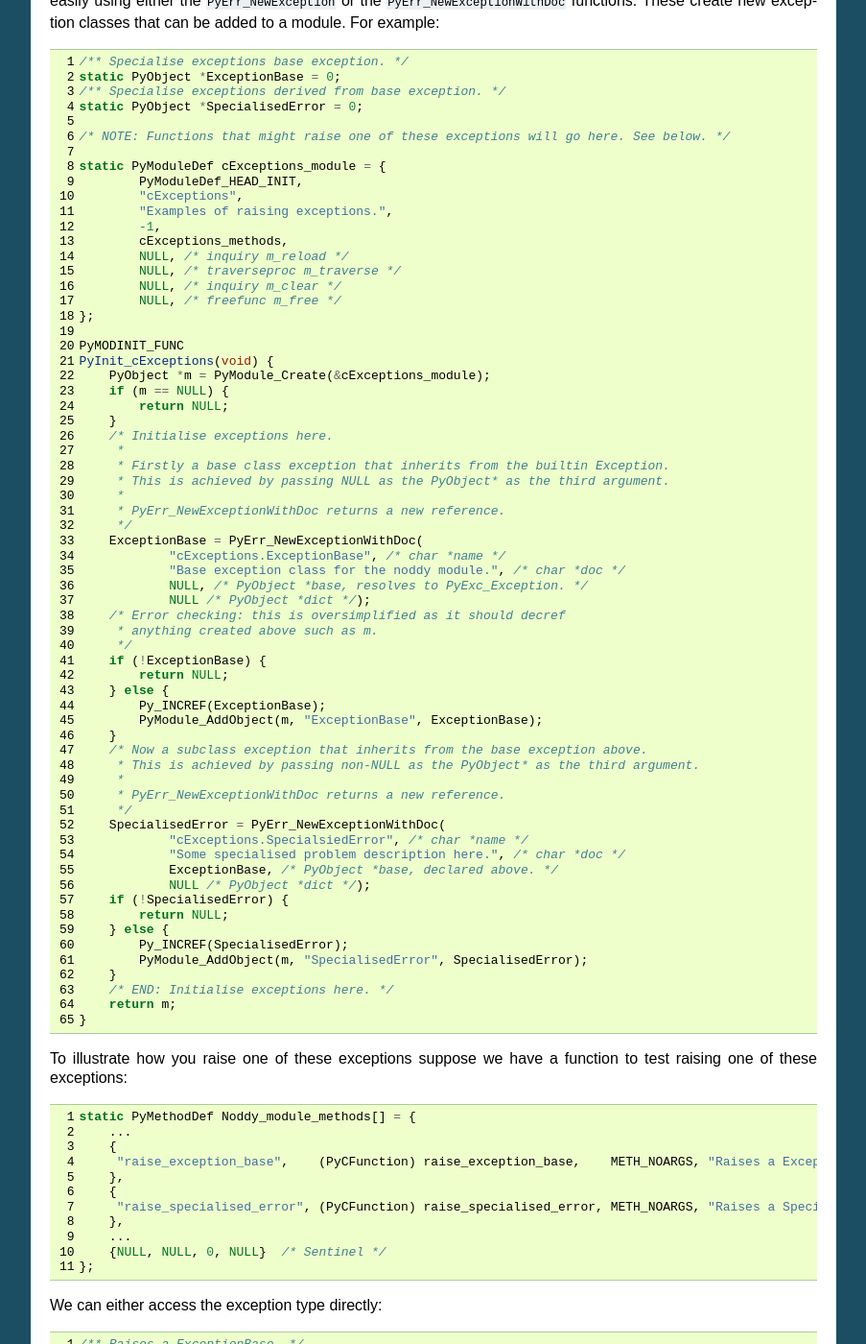
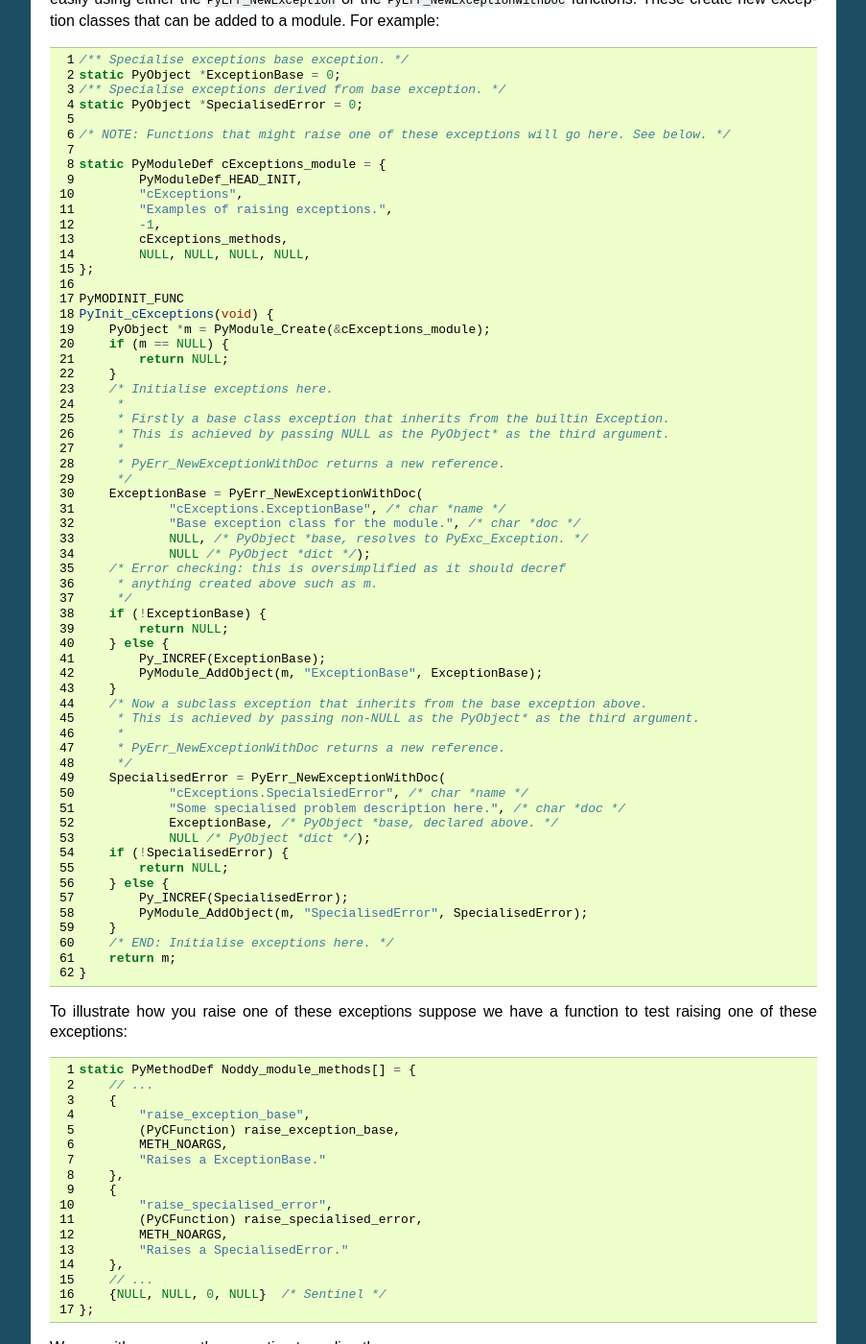
Before and after one commit to paulross/PythonExtensionPatterns, a Sphinx documentation site: the page built from doc/sphinx/source/exceptions.rst, in a window 1280 px wide and 1400 px high, scrolled down 2219 px. Shown: the whole window at 96% size, without its empty margins (198-1101 px from the left). Built offline with Sphinx 7.4.7, drawn with Linux system fonts in a browser that asks for light colours; some of the changed text lies outside the part shown.

Commit message:
Documentation review changes for the chapter "Exceptions".

```diff
--- a/doc/sphinx/source/exceptions.rst
+++ b/doc/sphinx/source/exceptions.rst
@@ -22,7 +23,8 @@
 * ``PyErr_Clear()`` - Clearing any set exceptions, have good reason to do this!
   `PyErr_Clear() documentation <https://docs.python.org/3/c-api/exceptions.html#c.PyErr_Clear>`_
 
-Indicating an error condition is a two stage process; your code must register an exception and then indicate failure by returning ``NULL``. Here is a C function doing just that:
+Indicating an error condition is a two stage process; your code must register an exception and then indicate failure
+by returning ``NULL``. Here is a C function doing just that:
 
 .. code-block:: c
 
@@ -164,10 +169,7 @@
             "Examples of raising exceptions.",
             -1,
             cExceptions_methods,
-            NULL, /* inquiry m_reload */
-            NULL, /* traverseproc m_traverse */
-            NULL, /* inquiry m_clear */
-            NULL, /* freefunc m_free */
+            NULL, NULL, NULL, NULL,
     };
 
     PyMODINIT_FUNC
@@ -185,7 +187,7 @@
          */
         ExceptionBase = PyErr_NewExceptionWithDoc(
                 "cExceptions.ExceptionBase", /* char *name */
-                "Base exception class for the noddy module.", /* char *doc */
+                "Base exception class for the module.", /* char *doc */
                 NULL, /* PyObject *base, resolves to PyExc_Exception. */
                 NULL /* PyObject *dict */);
         /* Error checking: this is oversimplified as it should decref
@@ -222,17 +224,22 @@
 .. code-block:: c
 
     static PyMethodDef Noddy_module_methods[] = {
-        ...
+        // ...
         {
-         "raise_exception_base",    (PyCFunction) raise_exception_base,    METH_NOARGS, "Raises a ExceptionBase."
+            "raise_exception_base",
+            (PyCFunction) raise_exception_base,
+            METH_NOARGS,
+            "Raises a ExceptionBase."
         },
         {
-         "raise_specialised_error", (PyCFunction) raise_specialised_error, METH_NOARGS, "Raises a SpecialisedError."
+            "raise_specialised_error",
+            (PyCFunction) raise_specialised_error,
+            METH_NOARGS,
+            "Raises a SpecialisedError."
         },
-        ...
+        // ...
         {NULL, NULL, 0, NULL}  /* Sentinel */
     };
-
 
 We can either access the exception type directly:
 
@@ -243,7 +250,10 @@
         if (ExceptionBase) {
             PyErr_Format(ExceptionBase, "One %d two %d three %d.", 1, 2, 3);
         } else {
-            PyErr_SetString(PyExc_RuntimeError, "Can not raise exception, module not initialised correctly");
+            PyErr_SetString(
+                PyExc_RuntimeError,
+                "Can not raise exception, module not initialised correctly"
+            );
         }
         return NULL;
     }
@@ -253,7 +263,10 @@
         if (SpecialisedError) {
             PyErr_Format(SpecialisedError, "One %d two %d three %d.", 1, 2, 3);
         } else {
-            PyErr_SetString(PyExc_RuntimeError, "Can not raise exception, module not initialised correctly");
+            PyErr_SetString(
+                PyExc_RuntimeError,
+                "Can not raise exception, module not initialised correctly"
+            );
         }
         return NULL;
     }
```
Also changed, not shown: other parts of doc/sphinx/source/exceptions.rst (+15 -11 lines).
